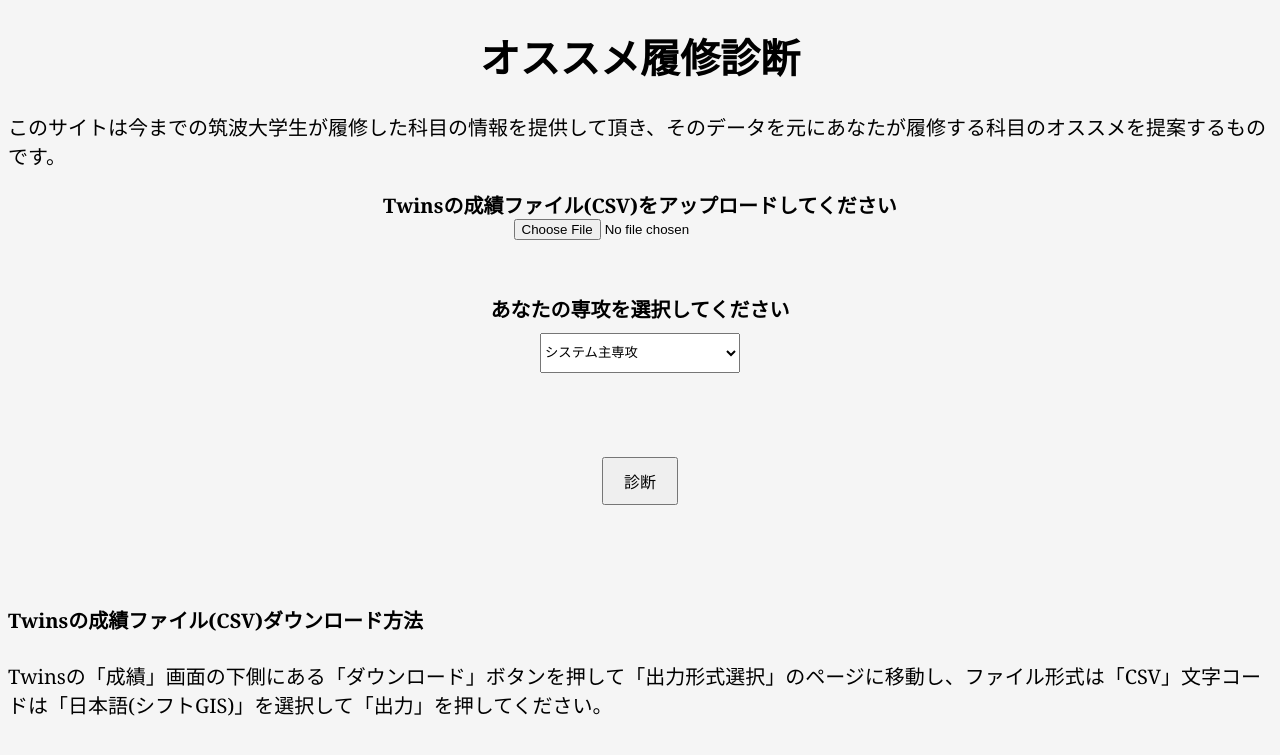
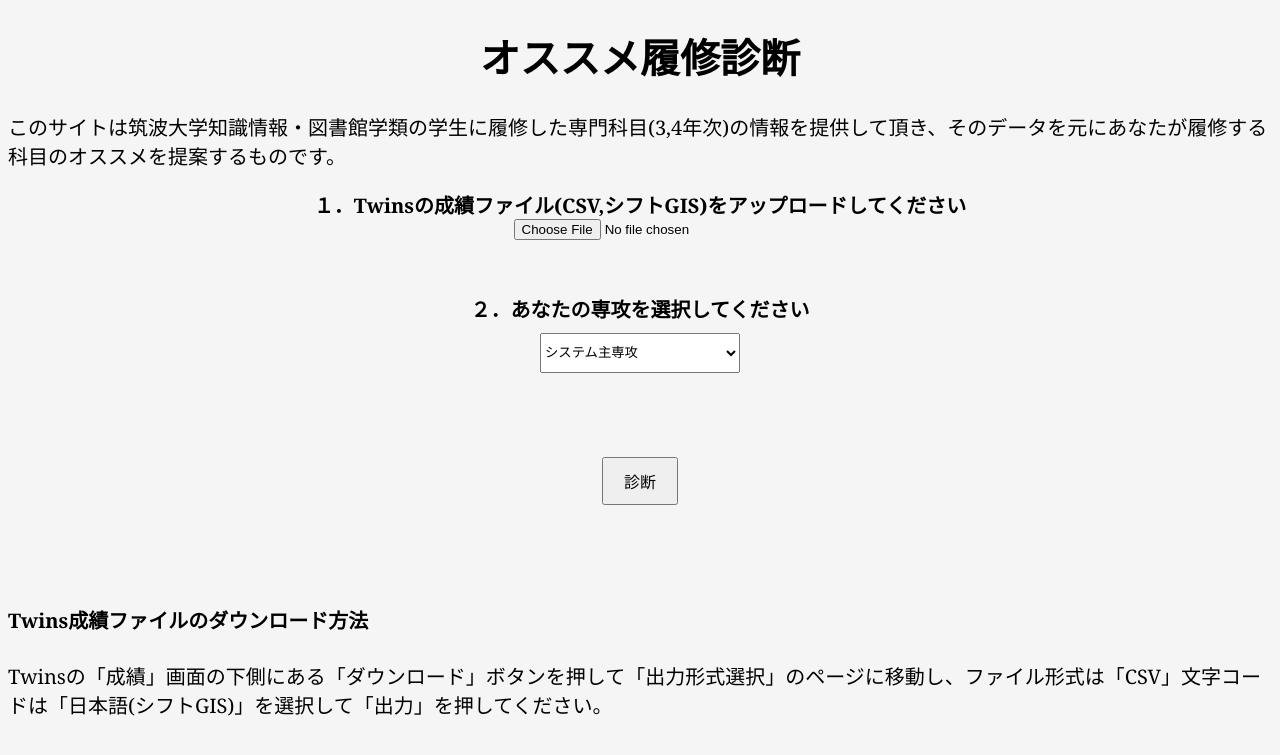
Before and after one commit to ono-haya/zissyuu01, a Flask app: page / in a window 1280 px wide. Shown: the top 755 px of the page. Run offline with Flask 3, Linux system fonts and the light colour scheme.

Commit message:
言い回しの修正

```diff
--- a/apps/app.py
+++ b/apps/app.py
@@ -49,7 +49,13 @@ def show_result():
     print("セッションの中身", session["currentstate"])
     resutLists = session["matchresult"]
     resultHTML = ""
+    index = 0
     for list in resutLists:
+        if index == 0:
+            resultHTML += "<label>専攻内の専門科目のおすすめ</label>"
+            index += 1
+        else:
+            resultHTML += f"<label>専攻外の専門科目のおすすめ</label>"
         resultHTML +="<table>"
         #HTML要素に変換する(最初の要素はラベル)
         for i in range(element_amount+1):
--- a/apps/check_credit_copy.py
+++ b/apps/check_credit_copy.py
@@ -3,7 +3,11 @@ def get_credit(file, _major):
     import pandas as pd
 
     df = pd.read_csv(file, encoding='cp932')
+
+
     df.columns = df.columns.str.strip()
+
+
     major = _major
 
     # 除外科目の辞書
--- a/apps/templates/home.html
+++ b/apps/templates/home.html
@@ -49,12 +49,12 @@
     <h1>
         オススメ履修診断
     </h1>
-    <p>このサイトは今までの筑波大学生が履修した科目の情報を提供して頂き、そのデータを元にあなたが履修する科目のオススメを提案するものです。</p>
+    <p>このサイトは筑波大学知識情報・図書館学類の学生に履修した専門科目(3,4年次)の情報を提供して頂き、そのデータを元にあなたが履修する科目のオススメを提案するものです。</p>
 
     <form method="POST" action="/result" enctype="multipart/form-data">
-        <label for="file"><b>Twinsの成績ファイル(CSV)をアップロードしてください</b></label><br>
+        <label for="file"><b>１．Twinsの成績ファイル(CSV,シフトGIS)をアップロードしてください</b></label><br>
         <input type="file" name="file" required><br><br>
-        <label for="major"><b>あなたの専攻を選択してください</b></label><br>
+        <label for="major"><b>２．あなたの専攻を選択してください</b></label><br>
         <select name="major" style="width: 200px; height: 40px" font-size="60px" class="">
             <option value="システム主専攻">システム主専攻</option>
             <option value="知識科学主専攻">知識科学主専攻</option>
@@ -64,7 +64,7 @@
     </form>
     <br>
     <br>
-    <h4>Twinsの成績ファイル(CSV)ダウンロード方法</h4>
+    <h4>Twins成績ファイルのダウンロード方法</h4>
     <p>Twinsの「成績」画面の下側にある「ダウンロード」ボタンを押して「出力形式選択」のページに移動し、ファイル形式は「CSV」文字コードは「日本語(シフトGIS)」を選択して「出力」を押してください。</p>
 </body>
 
```
Also changed, not shown: 3 other files.
